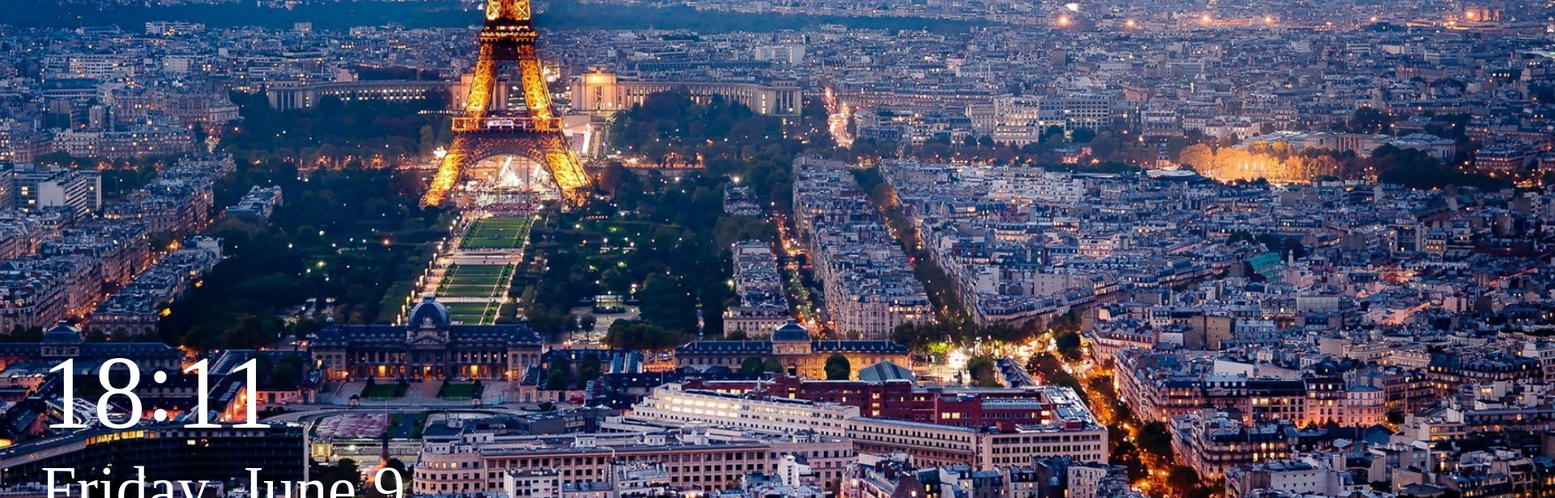
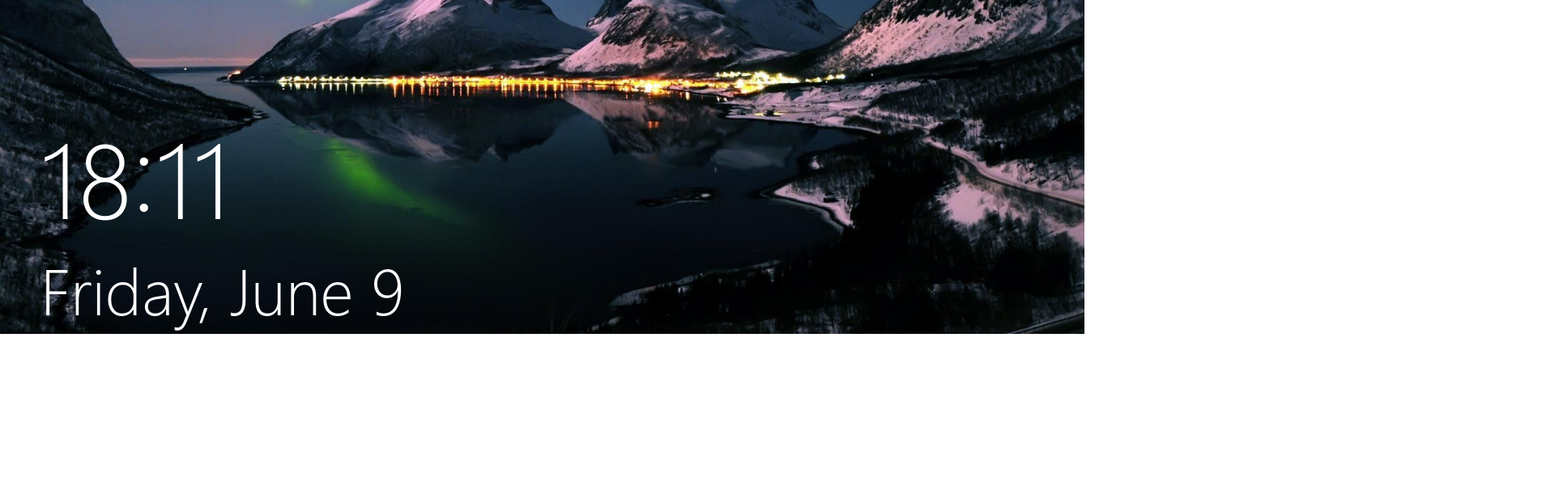
Before and after one commit to aestrada7/w-slide, a Next.js app: page / in a window 1280 px wide. Shown: the part 340-956 px from the top of the page at 81% size, 1920 px wide, since content can reach past the window. After the commit the page ends 800 px from the top, so only its background shows below. Built offline with nearby package versions, Linux system fonts and the light colour scheme.

Commit message:
Added font, made some slight adjustments on the styling and js triggers

```diff
--- a/components/ImageCarousel.js
+++ b/components/ImageCarousel.js
@@ -3,6 +3,7 @@ import React, { useEffect, useState } from 'react';
 const ImageCarousel = ({ seconds, images }) => {
     const [ currentImage, setCurrentImage ] = useState(null);
     const [ lastImage, setLastImage ] = useState(null);
+    const [ randomIdx, setRandomIdx ] = useState(0);
 
     useEffect(() => {
         if (!images || !images.length) {
@@ -12,13 +13,10 @@ const ImageCarousel = ({ seconds, images }) => {
         setCurrentImage(images[0]);
     }, []);
 
-    useEffect(() => {
-        const randomImageIndex = Math.floor(Math.random() * images.length);
-        setCurrentImage(images[randomImageIndex]);
-    }, [ lastImage ]);
-
     let nextImage = () => {
+        setRandomIdx(Math.floor(Math.random() * images.length));
         setLastImage(currentImage);
+        setCurrentImage(images[randomIdx]);
     }
 
     return(
--- a/index.html
+++ /dev/null
@@ -1,37 +0,0 @@
-<html>
-    <head>
-        <style>
-            .time {
-                font-family: 'Segoe UI Light';
-                font-size: 130px;
-                padding-top: 750px;
-                margin-left: 50px;
-            }
-
-            .date {
-                font-family: 'Segoe UI Light';
-                font-size: 80px;
-                margin-left: 50px;
-            }
-
-            .image-container {
-                width: 1920px;
-                height: 1080px;
-                background-color: gray;
-            }
-
-            body {
-                margin: 0;
-            }
-        </style>
-        <script>
-            document.getElementsByClassName('time').innerHTML("lol");
-        </script>
-    </head>
-    <body>
-        <div class="image-container">
-            <div class="time">17:41</div>
-            <div class="date">Thursday, 14 February</div>
-        </div>
-    </body>
-</html>
--- a/package.json
+++ b/package.json
@@ -1,6 +1,6 @@
 {
   "name": "w-slide",
-  "version": "0.0.1",
+  "version": "0.0.2",
   "dependencies": {
     "axios": "^0.21.0",
     "isomorphic-fetch": "^2.2.1",
--- a/pages/index.js
+++ b/pages/index.js
@@ -25,6 +25,8 @@ const Index = ({ imageURLs }) => {
         <React.Fragment>
             <div className="image-container">
                 <ImageCarousel seconds="10" images={imageURLs}></ImageCarousel>
+            </div>
+            <div className="time-container">
                 <div className="time">{time.getHours()}<span className="colon">:</span>{formatMinutes(time.getMinutes())}</div>
                 <div className="date">{dateStr}</div>
             </div>
--- a/scss/styles.scss
+++ b/scss/styles.scss
@@ -1,38 +1,47 @@
+@font-face {
+    font-family: 'SegoeL';
+    src: url('segoeuil.ttf') format('truetype');
+    font-weight: 400;
+}
+
 body {
     margin: 0;
     overflow: hidden;
 }
 
+.time-container {
+    position: absolute;
+    bottom: 50px;
+    left: 50px;
+
     .time {
-    font-family: 'Segoe UI Light';
-    font-size: 130px;
-    padding-top: 750px;
-    margin-left: 50px;
+        font-family: 'SegoeL';
+        font-size: 8.125rem;
+        //font-size: 7vw;
         color: #fff;
+
+        .colon {
+            position: relative;
+            top: -0.625rem;
+        }
     }
 
     .date {
-    font-family: 'Segoe UI Light';
-    font-size: 80px;
-    margin-left: 50px;
+        font-family: 'SegoeL';
+        font-size: 5rem;
         color: #fff;
     }
-
-.colon {
-    position: relative;
-    top: -10px;
 }
 
 .image-container {
-    width: 1920px;
-    height: 1080px;
+    width: 100%;
     background-color: transparent;
-}
 
     .image {
         img {
             position: absolute;
             z-index: -1;
+            max-width: 100%;
         }
 
         @for $i from 1 through 20 {
@@ -46,20 +55,21 @@ body {
             transform: scale(1.1);
         }
     }
+}
 
 @keyframes grow {
     0% {
         transform: scale(1);
-        left: -1920px;
+        left: -100%;
     }
 
     10% {
         transform: scale(1);
-        left: 0px;
+        left: 0;
     }
 
     100% {
         transform: scale(1.1);
-        left: 0px;
+        left: 0;
     }
 }
```
Also changed, not shown: scss/segoeuil.ttf (added). Lines whose indentation alone changed are shown as unchanged.
